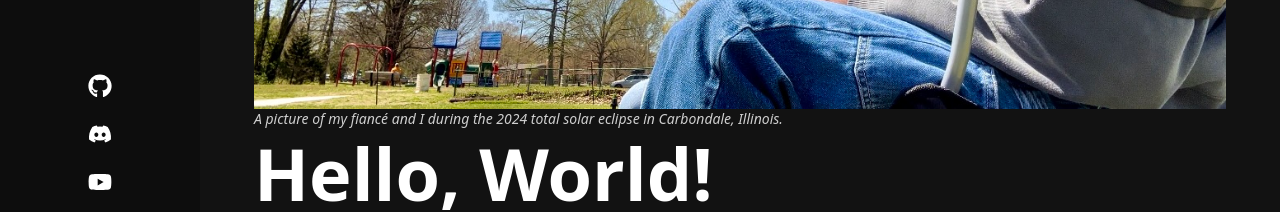
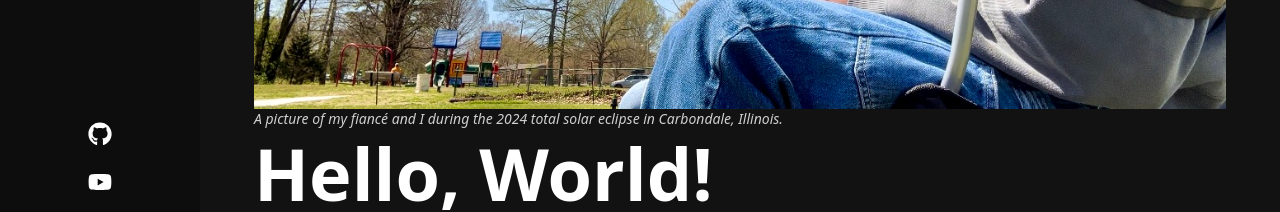
Before and after one commit to juan-lagunas/persona-site, a Next.js app: page / in a window 1280 px wide. Shown: the part 478-690 px from the top of the page. Built offline with nearby package versions, Linux system fonts and the light colour scheme.

Commit message:
fix links

```diff
--- a/src/app/components/SideNav.tsx
+++ b/src/app/components/SideNav.tsx
@@ -2,7 +2,7 @@
 
 import { useState } from "react"
 import { FontAwesomeIcon } from "@fortawesome/react-fontawesome"
-import { faDiscord, faGithub, faYoutube } from '@fortawesome/free-brands-svg-icons'
+import { faGithub, faYoutube } from '@fortawesome/free-brands-svg-icons'
 import { faEnvelope } from "@fortawesome/free-solid-svg-icons"
 
 
@@ -27,10 +27,9 @@ const SideNav: React.FC<SideNavProps> = ({ children }) => {
                         <div>Contact</div>
                     </div>
                     <div className="flex flex-col items-center justify-end gap-y-4 text-white">
-                        <div className="w-8 h-8 rounded-full flex items-center justify-center"><FontAwesomeIcon className="size-6" icon={faGithub} /></div>
-                        <div className="w-8 h-8 rounded-full flex items-center justify-center"><FontAwesomeIcon className="size-6" icon={faDiscord} /></div>
-                        <div className="w-8 h-8 rounded-full flex items-center justify-center"><FontAwesomeIcon className="size-6" icon={faYoutube} /></div>
-                        <div className="w-8 h-8 rounded-full flex items-center justify-center"><FontAwesomeIcon className="size-6" icon={faEnvelope} /></div>
+                        <a href="https://github.com/juan-lagunas" className="w-8 h-8 rounded-full flex items-center justify-center"><FontAwesomeIcon className="size-6" icon={faGithub} /></a>
+                        <a href="https://www.youtube.com/@betillo-lagunas" className="w-8 h-8 rounded-full flex items-center justify-center"><FontAwesomeIcon className="size-6" icon={faYoutube} /></a>
+                        <a href="mailto:juanlagunas28@gmail.com" className="w-8 h-8 rounded-full flex items-center justify-center"><FontAwesomeIcon className="size-6" icon={faEnvelope} /></a>
                         <button onClick={toggleLanguage} className="text-white font-thin">
                             {inSpanish ? "English" : "Español"}
                         </button>
```
